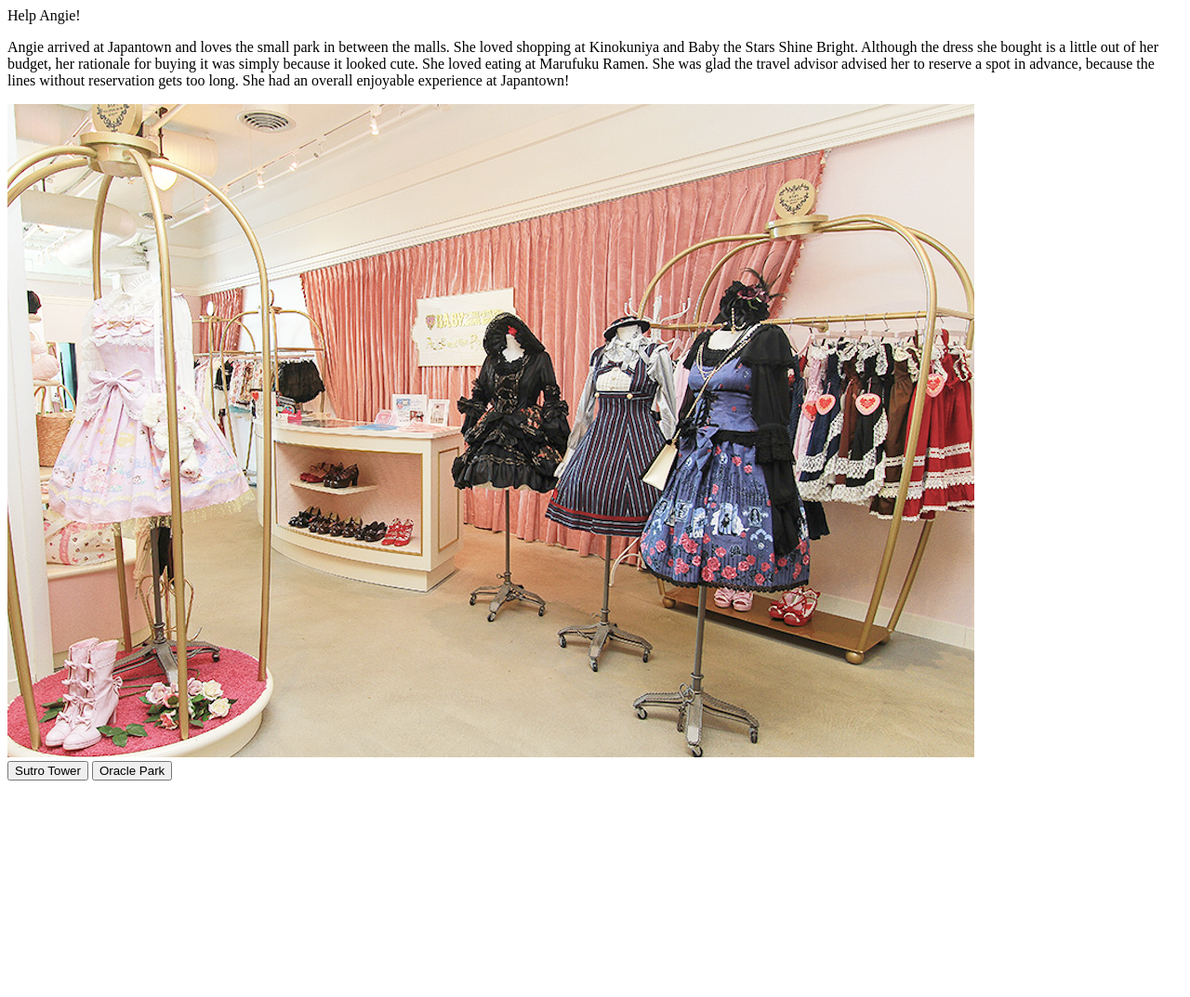
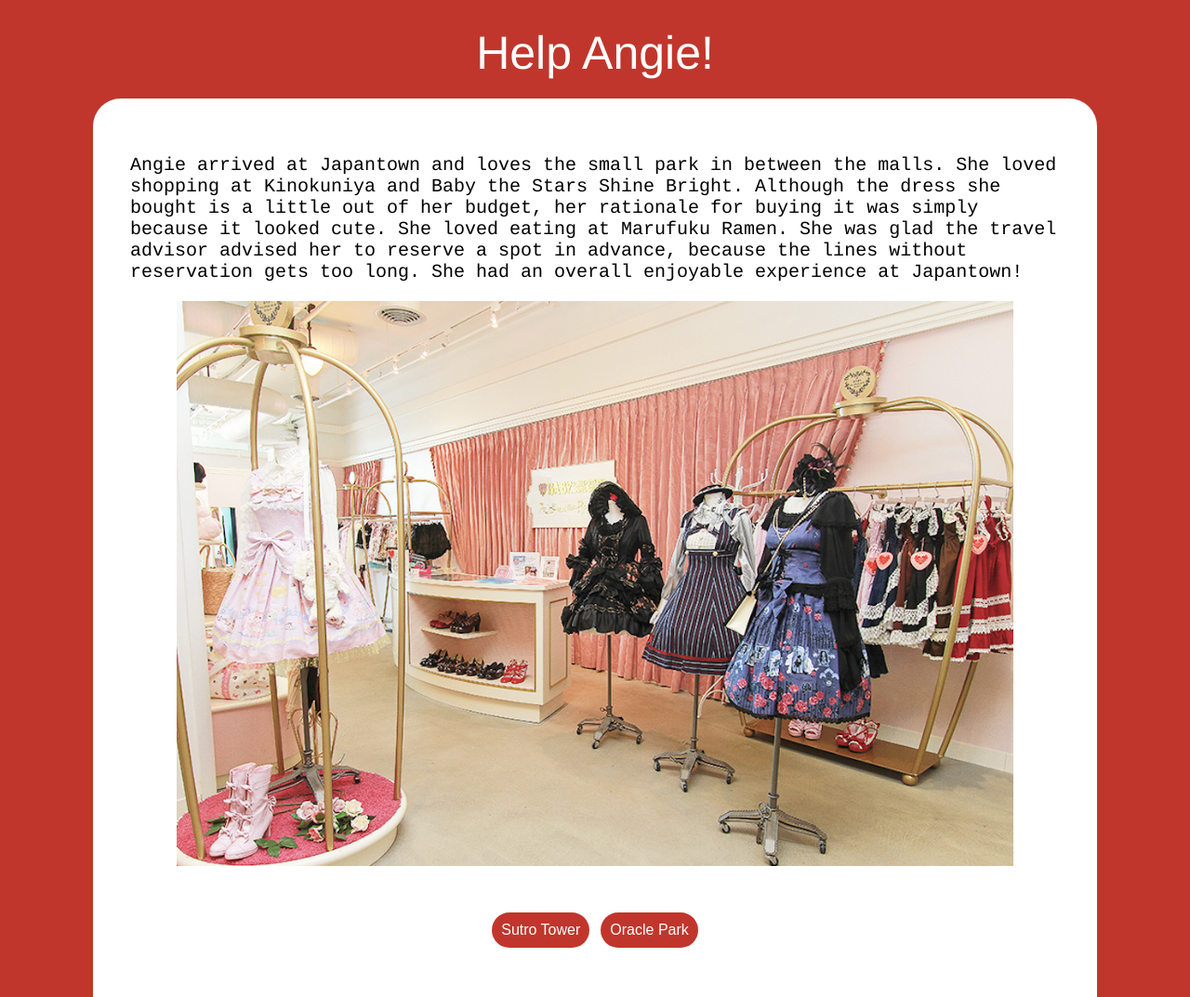
Before and after one commit to claudv3/CVela_Choose_Your_Own_Adventure, a plain HTML site: page japantown/japantown.html in a window 1280 px wide. Shown: the top 1073 px of the page at 93% size. Before the commit the page ends 848 px from the top, so only its background shows below. Drawn offline with Linux system fonts and the light colour scheme; the site is published under a folder, as on GitHub Pages, so addresses that start at the root find nothing.

Commit message:
C and J css fix

```diff
--- a/japantown/japantown.html
+++ b/japantown/japantown.html
@@ -3,7 +3,7 @@
 <meta charset="UTF-8">
     <head>
         <title>Help Angie!</title>
-        <link rel="stylesheet" href="/japantown/japantown.css">
+        <link rel="stylesheet" href="../japantown/japantown.css">
     </head>
     <body>
         <header>Help Angie!</header>
```
Also changed, not shown: chinatown/chinatown.html (+1 -1 lines).
